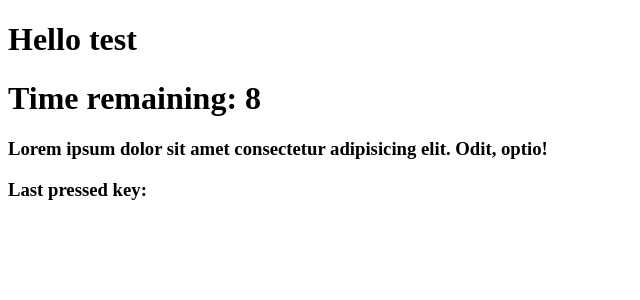
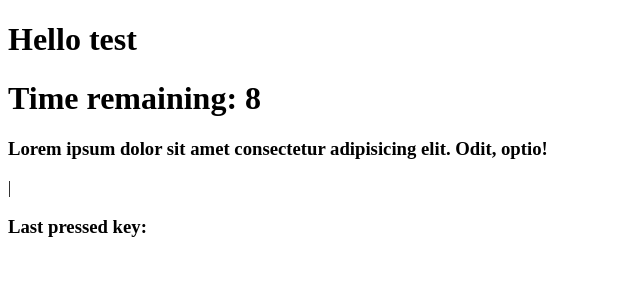
Before and after one commit to jacokyle01/type-wars, a React (Vite) app in the folder frontend/: page / in a window 1280 px wide. Both pictures are taken after a click on the button "Click to play". Shown: the top 300 px of the page, without its empty margins (0-640 px from the left). Built offline with nearby package versions, Linux system fonts and the light colour scheme.

Commit message:
implement highlighting based on correct/incorrect type

```diff
--- a/frontend/src/components/Play.tsx
+++ b/frontend/src/components/Play.tsx
@@ -1,5 +1,6 @@
 import { KeyboardEvent, useEffect, useRef, useState } from 'react';
-import { Mode } from '../types/types';
+import { Mode, TypingResult } from '../types/types';
+import { allowedKeys } from '../util/constants';
 
 interface PlayProps {
   name: string;
@@ -9,6 +10,7 @@ let interval: number = 0;
 
 export const Play: React.FC<PlayProps> = ({ name }) => {
   const [mode, setMode] = useState<Mode>('notStarted');
+  const [typingResult, setTypingResult] = useState<TypingResult>('null');
   const inputRef = useRef<HTMLDivElement>(null);
   const [remainingTime, setRemainingTime] = useState(10); //how long time is left. TODO should start at the timeControl
   useEffect(() => {
@@ -54,11 +56,13 @@ export const Play: React.FC<PlayProps> = ({ name }) => {
 
   const handleKeyDown = (e: KeyboardEvent) => {
     e.preventDefault();
-    console.log('hello');
     const { key } = e;
-    setLastPressedKey(key);
     if (key === targetString.charAt(completionIndex)) {
+      setTypingResult('correct');
       setCompletionIndex(completionIndex + 1);
+      setLastPressedKey(key);
+    } else if (allowedKeys.includes(key)) {
+      setTypingResult('incorrect');
     }
   };
 
@@ -75,8 +79,8 @@ export const Play: React.FC<PlayProps> = ({ name }) => {
                 <h1>Time remaining: {remainingTime}</h1>
                 <div id="test-wrap">
                   <h3>{targetString}</h3>
-                  <div tabIndex={-1} onKeyDown={handleKeyDown} ref={inputRef}>
-                    {targetString.slice(0, completionIndex)}
+                  <div className={typingResult} tabIndex={-1} onKeyDown={handleKeyDown} ref={inputRef}>
+                    {targetString.slice(0, completionIndex) + "|"}
                   </div>
                   <h3>Last pressed key: {lastPressedKey}</h3>
                 </div>
--- a/frontend/src/index.css
+++ b/frontend/src/index.css
@@ -0,0 +1,11 @@
+.incorrect {
+  border: 3px solid red;
+}
+
+.correct {
+  border: 3px solid lime;
+}
+
+*:focus {
+  outline: none;
+}
--- a/frontend/src/types/types.ts
+++ b/frontend/src/types/types.ts
@@ -1,2 +1,3 @@
 export type View = "login" | "play" | "leaderboard"
 export type Mode = "notStarted" | "inProgress" | "finished"
+export type TypingResult = "correct" | "incorrect" | "null"
```
